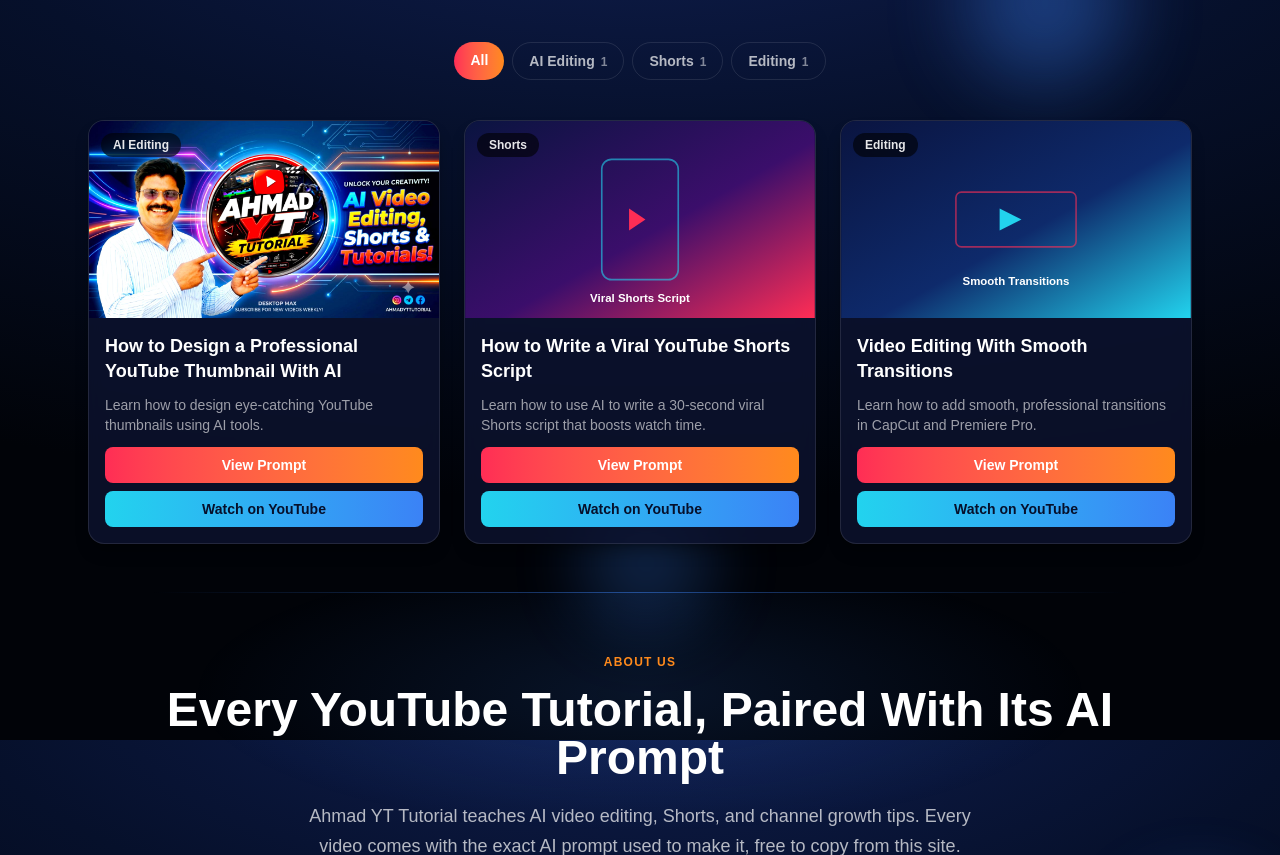
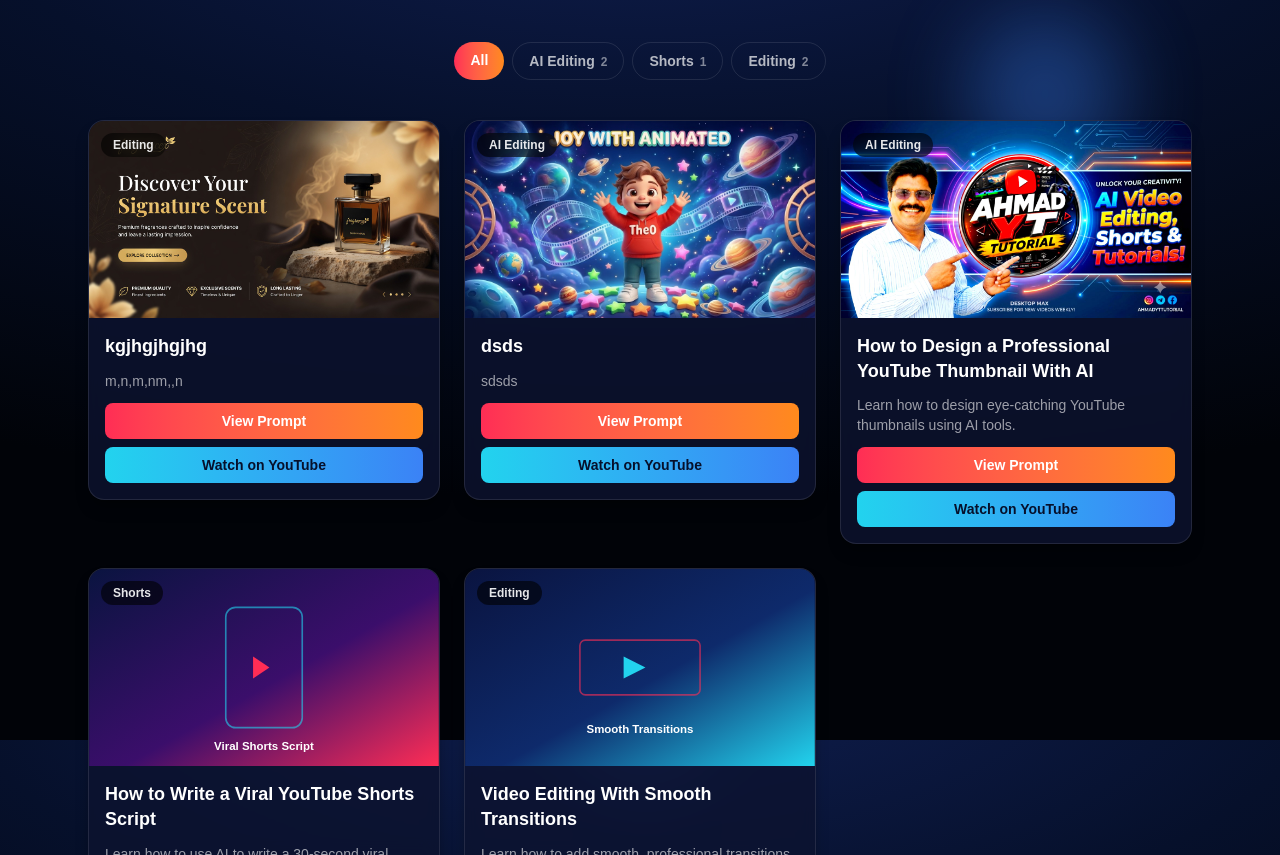
Before and after one commit to hammadansar49-prog/ahmad-yt-tutorials, a Next.js app: page / in a window 1280 px wide. Shown: the part 860-1715 px from the top of the page. Built offline with nearby package versions, Linux system fonts and the light colour scheme.

Commit message:
Increase server action body size limit to 100mb for large thumbnail uploads

```diff
--- a/next.config.ts
+++ b/next.config.ts
@@ -1,6 +1,11 @@
 import type { NextConfig } from "next";
 
 const nextConfig: NextConfig = {
+  experimental: {
+    serverActions: {
+      bodySizeLimit: "100mb",
+    },
+  },
   async headers() {
     return [
       {
--- a/src/data/videos.json
+++ b/src/data/videos.json
@@ -1,4 +1,28 @@
 [
+  {
+    "slug": "kgjhgjhgjhg",
+    "title": "kgjhgjhgjhg",
+    "description": "m,n,m,nm,,n",
+    "thumbnail": "/uploads/1786099680445-119374.jpg",
+    "youtubeUrl": "https://youtu.be/fwpOhnr56Cw?si=sd2ruu7HyThBolxL",
+    "category": "Editing",
+    "tools": [
+      "cha"
+    ],
+    "prompt": "kml.mkm"
+  },
+  {
+    "slug": "dsds",
+    "title": "dsds",
+    "description": "sdsds",
+    "thumbnail": "/uploads/1786099634824-579717.jfif",
+    "youtubeUrl": "https://youtu.be/fwpOhnr56Cw?si=sd2ruu7HyThBolxL",
+    "category": "AI Editing",
+    "tools": [
+      "dsds"
+    ],
+    "prompt": "dsds"
+  },
   {
     "slug": "ai-thumbnail-design-prompt",
     "title": "How to Design a Professional YouTube Thumbnail With AI",
```
Also changed, not shown: public/uploads/1786099634824-579717.jfif (added), public/uploads/1786099680445-119374.jpg (added).
